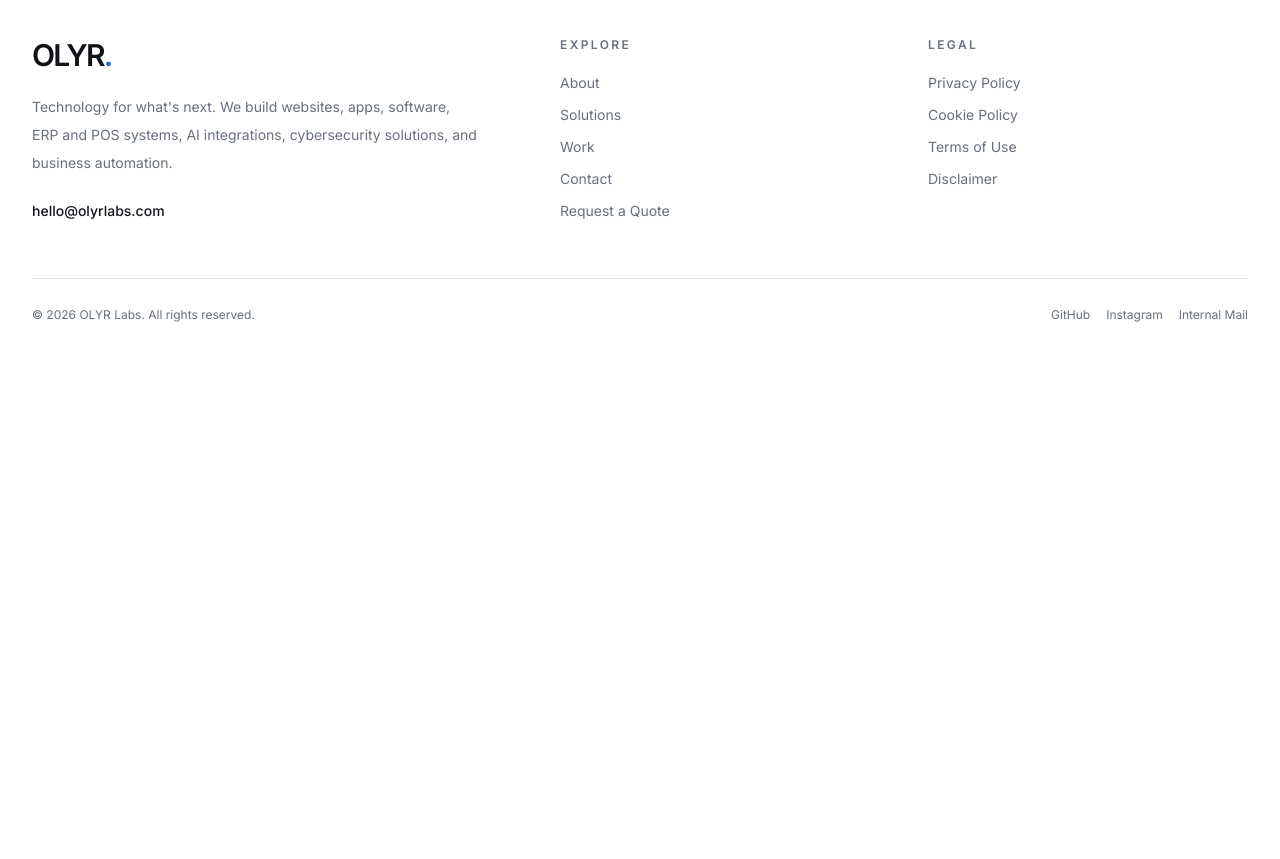
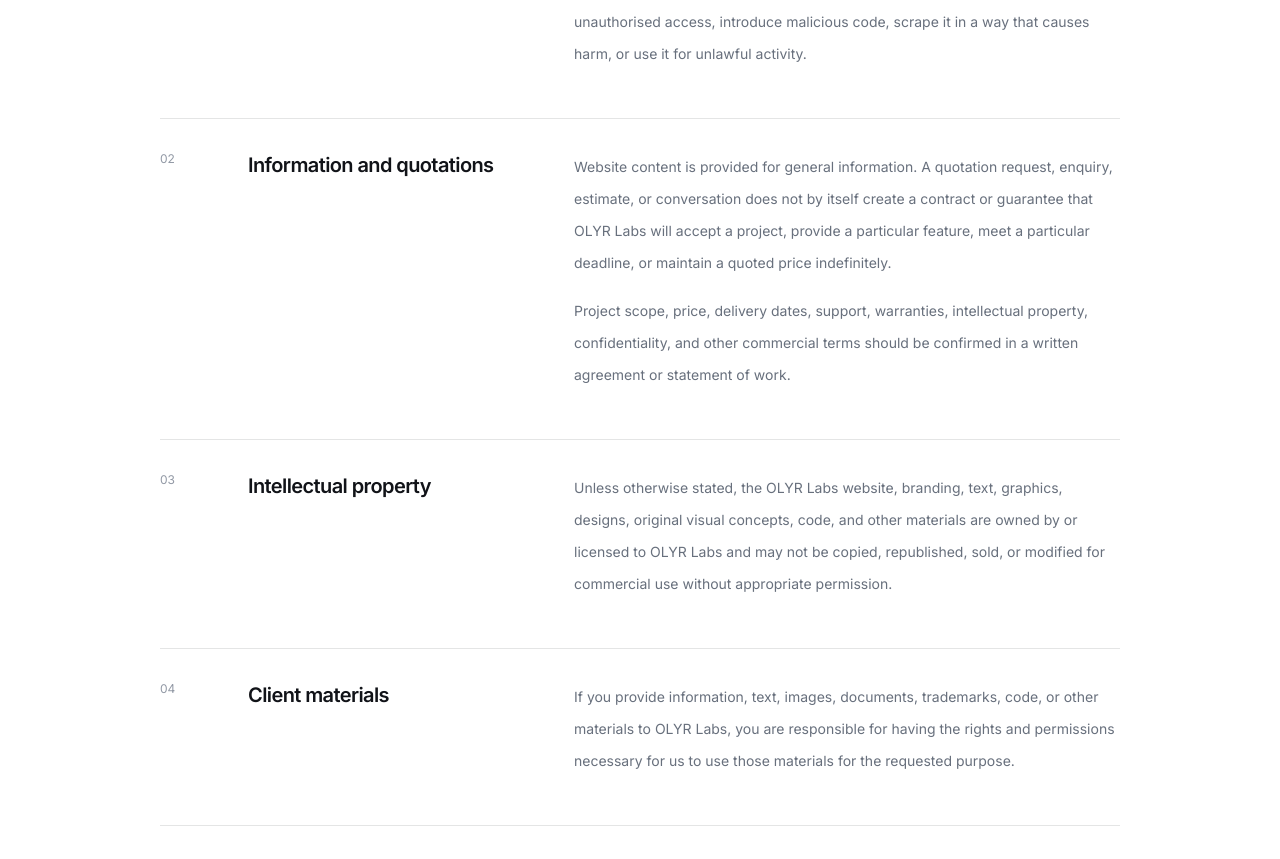
Before and after one commit to OLYR-Labs/website, a Next.js app: page /terms in a window 1280 px wide. Before the commit this address had no page. Shown: the part 828-1687 px from the top of the page. Before the commit the page ends 1215 px from the top, so only its background shows below. Built offline with nearby package versions, Linux system fonts and the light colour scheme.

Commit message:
feat(legal): add OLYR website terms of use

```diff
--- /dev/null
+++ b/app/terms/page.tsx
@@ -0,0 +1,28 @@
+import LegalPage from "@/components/LegalPage";
+
+export const metadata = {
+  title: "Terms of Use — OLYR Labs",
+  description: "Terms governing use of the OLYR Labs website.",
+};
+
+export default function TermsPage() {
+  return (
+    <LegalPage
+      eyebrow="Website terms"
+      title="Terms of Use"
+      updated="3 September 2026"
+      intro="These terms govern your use of the OLYR Labs public website. They are intended to clarify how the website and its content may be used. Specific OLYR Labs services are governed by the agreements, proposals, statements of work, and other terms applicable to the relevant client engagement."
+      sections={[
+        { title: "Using this website", body: <><p>You may use this website for lawful purposes and to learn about OLYR Labs and our services. You must not use the website to interfere with its operation, attempt unauthorised access, introduce malicious code, scrape it in a way that causes harm, or use it for unlawful activity.</p></> },
+        { title: "Information and quotations", body: <><p>Website content is provided for general information. A quotation request, enquiry, estimate, or conversation does not by itself create a contract or guarantee that OLYR Labs will accept a project, provide a particular feature, meet a particular deadline, or maintain a quoted price indefinitely.</p><p>Project scope, price, delivery dates, support, warranties, intellectual property, confidentiality, and other commercial terms should be confirmed in a written agreement or statement of work.</p></> },
+        { title: "Intellectual property", body: <><p>Unless otherwise stated, the OLYR Labs website, branding, text, graphics, designs, original visual concepts, code, and other materials are owned by or licensed to OLYR Labs and may not be copied, republished, sold, or modified for commercial use without appropriate permission.</p></> },
+        { title: "Client materials", body: <><p>If you provide information, text, images, documents, trademarks, code, or other materials to OLYR Labs, you are responsible for having the rights and permissions necessary for us to use those materials for the requested purpose.</p></> },
+        { title: "Third-party services and links", body: <><p>The website may link to or rely on third-party services. OLYR Labs does not control third-party websites and is not responsible for their content, availability, security, or privacy practices. Third-party terms may apply to your use of those services.</p></> },
+        { title: "Availability", body: <><p>We aim to keep the website available and accurate, but we do not guarantee uninterrupted availability or that every piece of information will always be current, complete, or error-free. We may change, suspend, or discontinue website features when necessary.</p></> },
+        { title: "Limitation", body: <><p>To the extent permitted by applicable law, OLYR Labs is not responsible for losses arising solely from reliance on general website information, temporary website unavailability, or third-party services linked from the website. Nothing in these terms is intended to exclude a liability that cannot lawfully be excluded.</p></> },
+        { title: "Governing law", body: <><p>Unless a separate written client agreement provides otherwise, these website terms are intended to be governed by the laws applicable in Sri Lanka.</p></> },
+        { title: "Changes", body: <><p>We may update these terms when the website or our business practices change. The latest version will be published on this page.</p></> },
+      ]}
+    />
+  );
+}
```
